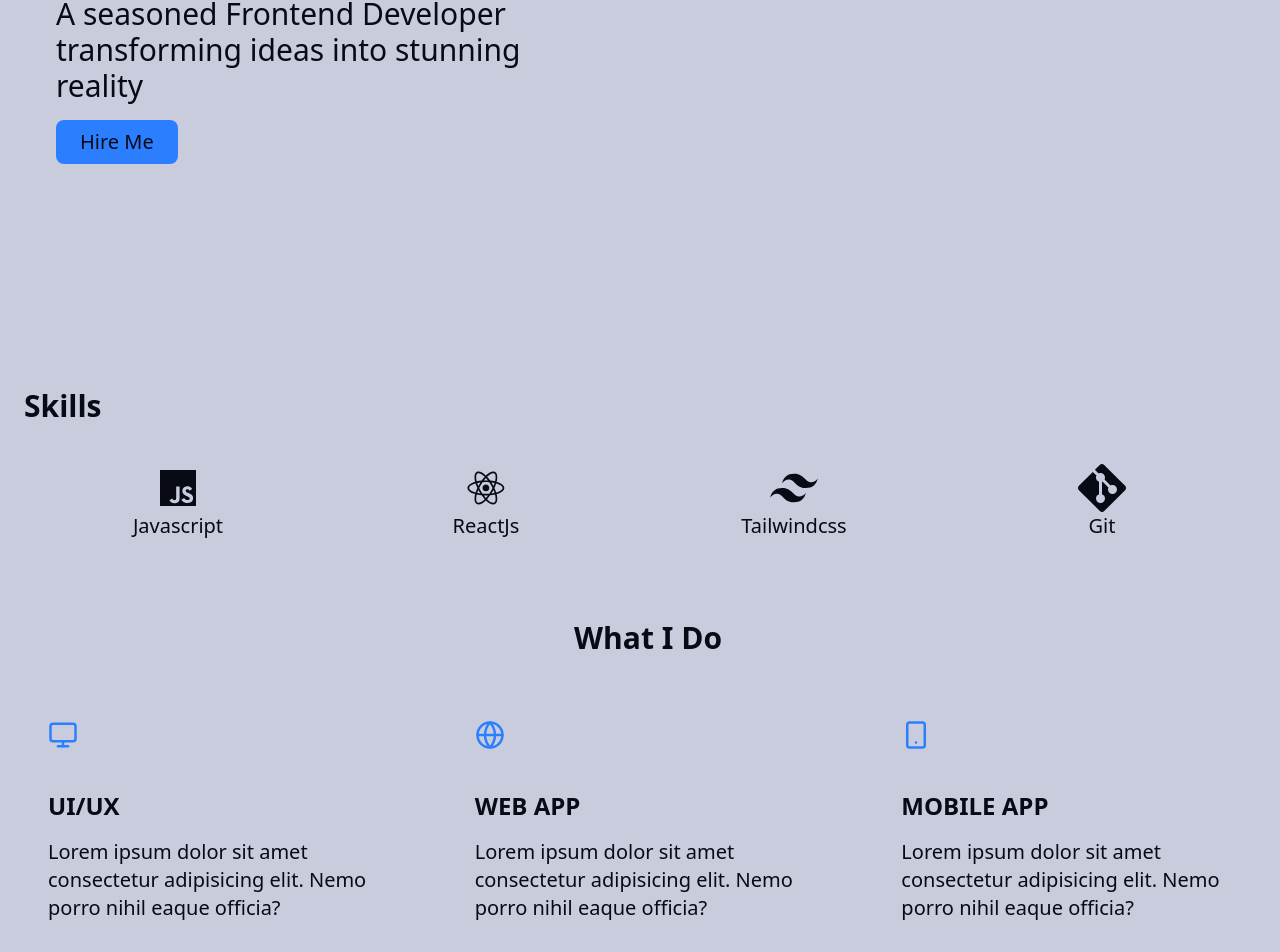
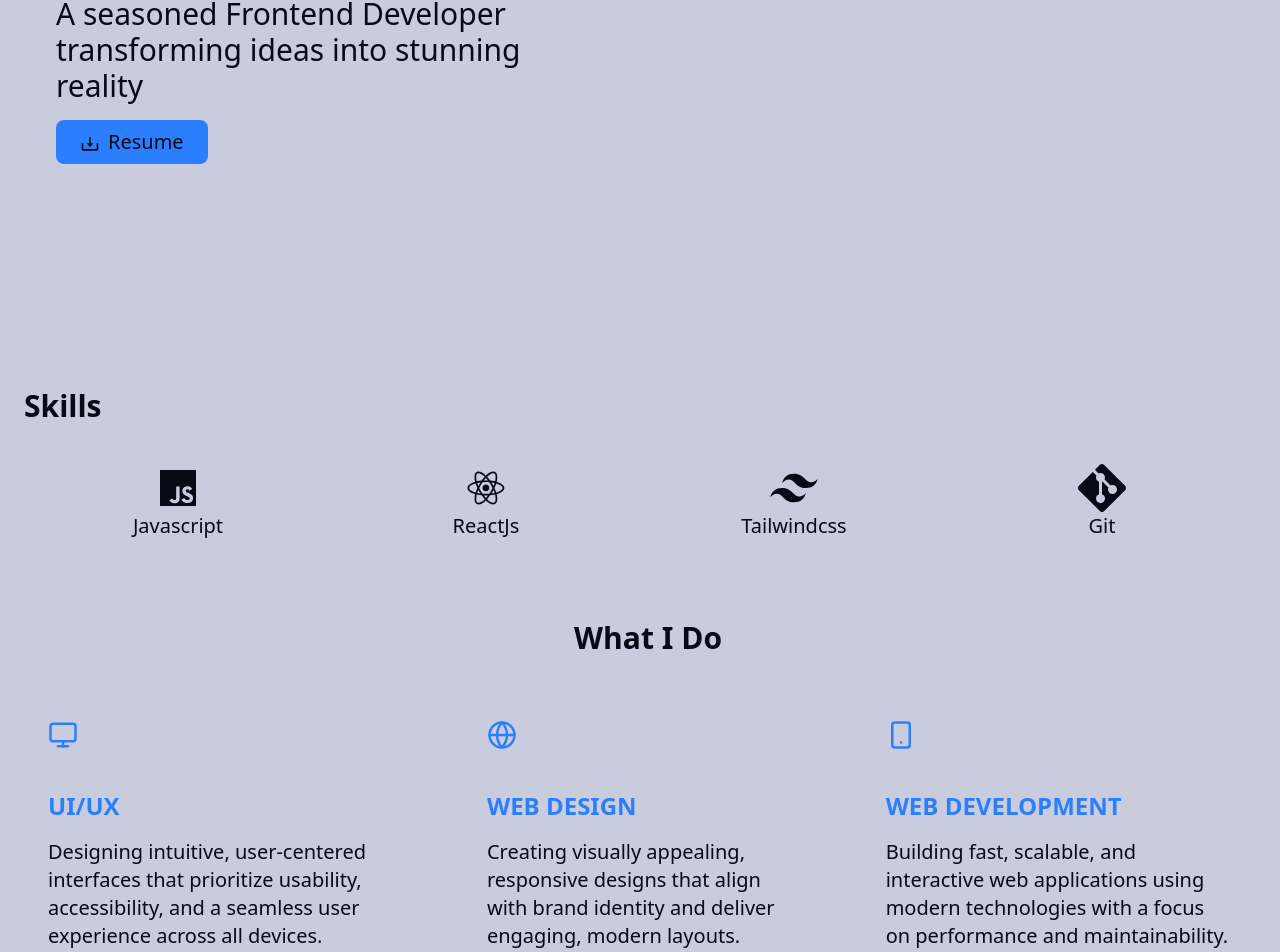
Before and after one commit to Jubrilsmart/Ismail_jibrin, a React (Vite) app: page / in a window 1280 px wide. Shown: the part 320-1272 px from the top of the page. Built offline with nearby package versions, Linux system fonts and the light colour scheme.

Commit message:
the touch felt like final, although...

```diff
--- a/src/components/hero/Hero.jsx
+++ b/src/components/hero/Hero.jsx
@@ -1,6 +1,7 @@
 import React from 'react';
 import { GrMail } from 'react-icons/gr';
 import Collapsible from '../Collapsible';
+import { BiDownload } from 'react-icons/bi';
 
 function Hero({ isMenuOpen, setIsMenuOpen }) {
   return (
@@ -17,8 +18,11 @@ function Hero({ isMenuOpen, setIsMenuOpen }) {
 				A seasoned Frontend Developer transforming ideas into stunning reality
 			</p>
 
-			<button className="bg-blue-500 px-6 py-2 rounded-lg text-lg md:text-xl hover:bg-blue-700 transition">
-				Hire Me
+			<button className="bg-blue-500 px-6 py-2 rounded-lg text-lg md:text-xl hover:bg-blue-700 duration-200 hover:cursor-pointer">
+				<a href="/Ismail_Jibrin_Frontend_Developer_Resume.pdf" target='_blank' download="Ismail_Jibrin_Frontend_Developer_Resume.pdf">
+					<BiDownload className='inline-block mr-2'/>
+					Resume
+				</a>
 			</button>
 			</div>
 
--- a/src/components/navbar/Navbar.jsx
+++ b/src/components/navbar/Navbar.jsx
@@ -30,8 +30,10 @@ function Navbar({ isMenuOpen, setIsMenuOpen }) {
                         <a
                         href="https://github.com/jubrilsmart"
                         target='_blank'
-                        ><FaGithub className='mr-4'/></a>
-                        <DarkMode className='mr-4' />
+                        >
+                            <FaGithub className='mr-4'/>
+                        </a>
+                        <DarkMode className='mr-4 hover:cursor-pointer'/>
 
                     <div className='relative flex text-xl sm:hidden'>
 
--- a/src/components/projects/Project.jsx
+++ b/src/components/projects/Project.jsx
@@ -63,14 +63,14 @@ function Project() {
             <div>
                 <h2 className='text-3xl font-bold p-2 m-5'>Featured Projects</h2>
             </div>
-            <div className='grid grid-cols-1 gap-10 md:grid-cols-2 lg:grid-cols-3 items-center'>
+            <div className='grid grid-cols-1 gap-5 md:grid-cols-2 lg:grid-cols-3 items-center'>
 
 
               {/* project card */}
               {projects.map((project) => (
                 <CustomLink to={project.url}>
                   <div data-aos='fade-out' key={project.id}
-                  className=' border border-dark bg-blue-500/20 dark:border-light/50 rounded-lg mx-4'
+                  className=' border border-dark bg-blue-500/20 dark:border-light/50 rounded-lg mx-4 h-130 duration-100'
                   >
 
                     {/* image section */}
--- a/src/components/services/Service.jsx
+++ b/src/components/services/Service.jsx
@@ -19,18 +19,18 @@ function Service() {
             <div data-aos='fade-down' className='space-y-4 lg:flex lg:gap-8 text-center lg:text-left'>
                 <div className='max-w-9/10 p-8 space-y-4 mx-auto'>
                     <FiMonitor className='text-3xl text-blue-500 mb-10 mx-auto lg:mx-0'/>
-                    <h3 className='text-2xl font-bold uppercase'>ui/ux</h3>
-                    <p className='text-xl'>Lorem ipsum dolor sit amet consectetur adipisicing elit. Nemo porro nihil eaque officia?</p>
+                    <h3 className='text-2xl font-bold uppercase text-blue-500'>ui/ux</h3>
+                    <p className='text-xl'>Designing intuitive, user-centered interfaces that prioritize usability, accessibility, and a seamless user experience across all devices.</p>
                 </div>
                 <div data-aos='fade-up' className='max-w-9/10 p-8 space-y-4 mx-auto'>
                     <FiGlobe className='text-3xl text-blue-500 mb-10 mx-auto lg:mx-0'/>
-                    <h3 className='text-2xl font-bold uppercase'>Web App</h3>
-                    <p className='text-xl'>Lorem ipsum dolor sit amet consectetur adipisicing elit. Nemo porro nihil eaque officia?</p>
+                    <h3 className='text-2xl font-bold uppercase text-blue-500'>Web Design</h3>
+                    <p className='text-xl'>Creating visually appealing, responsive designs that align with brand identity and deliver engaging, modern layouts.</p>
                 </div>
                 <div data-aos='fade-right' className='max-w-9/10 p-8 space-y-4 mx-auto'>
                     <FiSmartphone className='text-3xl text-blue-500 mb-10 mx-auto lg:mx-0'/>
-                    <h3 className='text-2xl font-bold uppercase'>Mobile App</h3>
-                    <p className='text-xl'>Lorem ipsum dolor sit amet consectetur adipisicing elit. Nemo porro nihil eaque officia?</p>
+                    <h3 className='text-2xl font-bold uppercase text-blue-500'>Web Development</h3>
+                    <p className='text-xl'>Building fast, scalable, and interactive web applications using modern technologies with a focus on performance and maintainability.</p>
                 </div>
             </div>
         </div>
```
Also changed, not shown: 1 other file (tests, documents, lock files or other folders).
